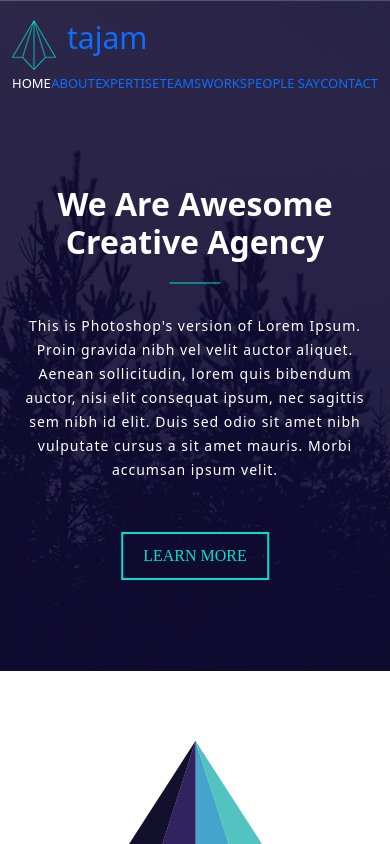
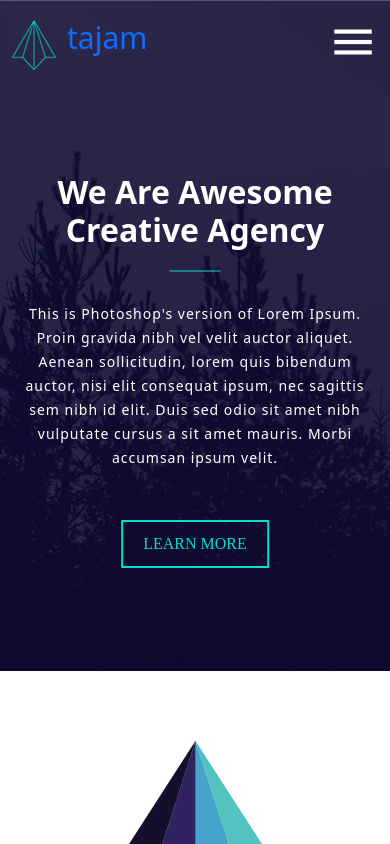
Before and after one commit to Le0nar/tajam_test, a React (Create React App) app: page / in a window 390 px wide. Shown: the top 844 px of the page. Built offline with nearby package versions, Linux system fonts and the light colour scheme.

Commit message:
feat: add burger menu

```diff
--- a/src/components/header/Header.jsx
+++ b/src/components/header/Header.jsx
@@ -1,20 +1,79 @@
 import "./header.scss";
 import logo from "../../assets/logo/logo.png";
-import separator from "../../assets/icons/separator.png"
+import separator from "../../assets/icons/separator.png";
+import { useEffect, useState } from "react";
+import burger from "../../assets/icons/burger-menu.png";
 
 const Header = () => {
-  // TODO: add burgermenu
+  const [isBurgerMenuActive, setIsBurgerMenuActive] = useState(false);
+
+  const closeBurgerMenu = (event) => {
+    if(event.target.className !== "header__navbar__burger") setIsBurgerMenuActive(false)
+  };
+
+  const burgerMenu = (
+    <ul className="burger-menu">
+      <li>
+        <a className="burger-menu__link burger-menu__link__active" href="#home">
+          HOME
+        </a>
+      </li>
+      <li>
+        <a className="burger-menu__link" href="#about">
+          ABOUT
+        </a>
+      </li>
+      <li>
+        <a className="burger-menu__link" href="#expertise">
+          EXPERTISE
+        </a>
+      </li>
+      <li>
+        <a className="burger-menu__link" href="#teams">
+          TEAMS
+        </a>
+      </li>
+      <li>
+        <a className="burger-menu__link" href="#works">
+          WORKS
+        </a>
+      </li>
+      <li>
+        <a className="burger-menu__link" href="#people">
+          PEOPLE SAY
+        </a>
+      </li>
+      <li>
+        <a className="burger-menu__link" href="#contacts">
+          CONTACT
+        </a>
+      </li>
+    </ul>
+  );
+
   return (
-    <header className="header">
+    <>
+      <header className="header" onClick={closeBurgerMenu}>
         <div className="header__container container">
-        <div className="row header__navbar">
-          <a href="#home" className="col-md-2 header__navbar__logo">
+          <div className="header__navbar">
+            <a href="#home" className="header__navbar__logo">
               <img src={logo} alt="logo" />
               <span className="header__navbar__logo__name">tajam</span>
             </a>
-          <ul className="col-md-8 header__navbar__nav">
+            <div>
+              <img
+                src={burger}
+                alt="burger menu"
+                className="header__navbar__burger"
+                onClick={() => setIsBurgerMenuActive(!isBurgerMenuActive)}
+              />
+            </div>
+            <ul className="header__navbar__nav">
               <li>
-              <a className="header__navbar__nav__link header__navbar__nav__link__active" href="#home">
+                <a
+                  className="header__navbar__nav__link header__navbar__nav__link__active"
+                  href="#home"
+                >
                   HOME
                 </a>
               </li>
@@ -54,7 +113,11 @@ const Header = () => {
             <h1 className="header__main__title col-md-10">
               We Are Awesome Creative Agency
             </h1>
-          <img src={separator} alt="separator" className="header__main__separator" />
+            <img
+              src={separator}
+              alt="separator"
+              className="header__main__separator"
+            />
             <p className="header__main__text col-md-10">
               This is Photoshop's version of Lorem Ipsum. Proin gravida nibh vel
               velit auctor aliquet. Aenean sollicitudin, lorem quis bibendum
@@ -62,11 +125,12 @@ const Header = () => {
               Duis sed odio sit amet nibh vulputate cursus a sit amet mauris.
               Morbi accumsan ipsum velit.
             </p>
-          {/* TODO: add routing*/}
             <button className="header__main__btn main-btn">LEARN MORE</button>
           </div>
         </div>
       </header>
+      {isBurgerMenuActive && burgerMenu}
+    </>
   );
 };
 
--- a/src/components/header/header.scss
+++ b/src/components/header/header.scss
@@ -12,6 +12,7 @@
     }
 
     &__navbar {
+        display: flex;
         justify-content: space-between;
         white-space: nowrap;
         align-items: center;
@@ -24,7 +25,9 @@
         &__nav {
             display: flex;
             justify-content: space-between;
-
+            li + li {
+                padding-left: 16px;
+            }
             &__link {
                 white-space: nowrap;
                 font-size:13px;
@@ -34,6 +37,12 @@
                     // color, font-family
                 }
             }
+        }
+        &__burger {
+            display: none;
+            width: 50px;
+            height: 50px;
+            cursor: pointer;
         }
     }
 
@@ -70,3 +79,39 @@
         }
     }
 }
+
+.burger-menu{
+    position: fixed;
+    width: 290px;
+    display: flex;
+    flex-direction: column;
+    z-index: 1;
+    max-width: 325px;
+    top: 0;
+    left: 0;
+    background: #fff;
+    color: #212529;
+    border-radius: 0px 30px 30px 0px;
+    li {
+        margin: 4px 0px;
+    }
+    a {
+        line-height: 36px;
+        padding-left: 16px;
+        font-size: 23px;
+        letter-spacing: 1px;
+        color: #413d4b;
+        font-weight: 900;
+        font-family: "Roboto";
+        text-align: center;
+    }
+}
+
+@media (max-width: 769px) {
+    .header__navbar__nav {
+        display: none;
+    }
+    .header__navbar__burger {
+        display: block;
+    }
+}
```
Also changed, not shown: src/assets/icons/burger-menu.png (added). Lines whose indentation alone changed are shown as unchanged.
